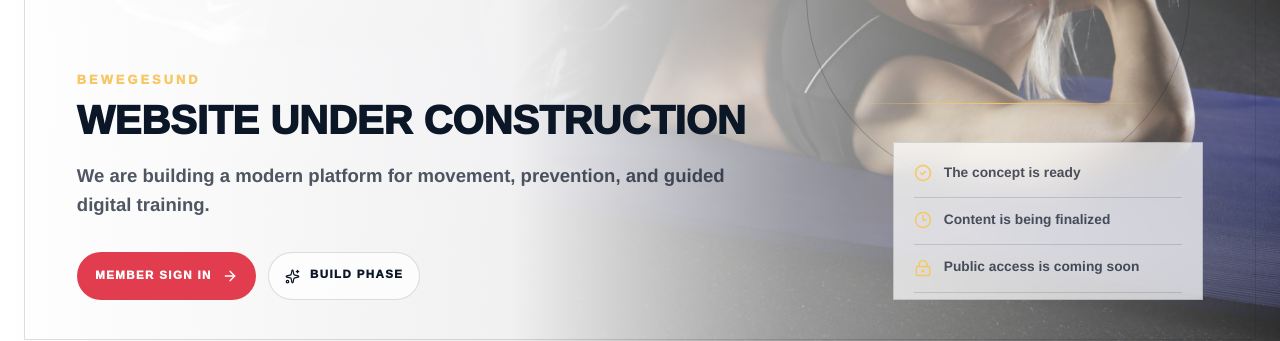
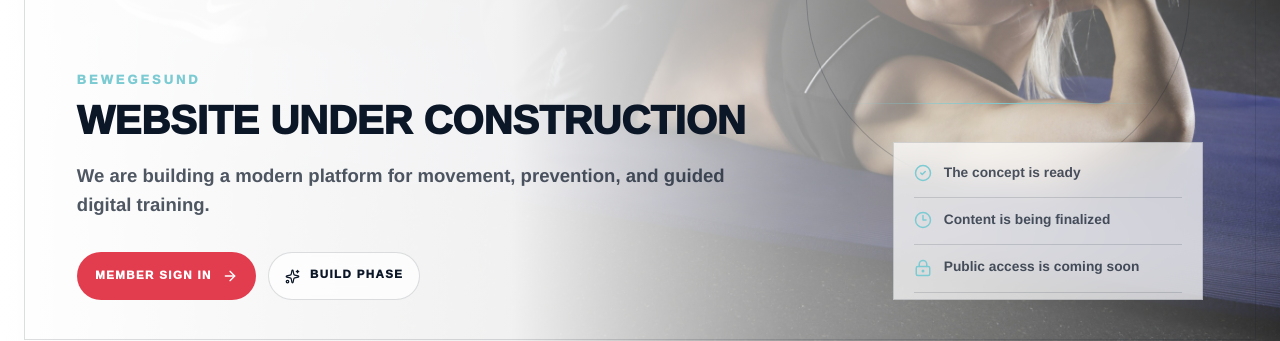
Before and after one commit to djmiro0/BeweGesund, a Next.js app: page /en/nutzungsbedingungen in a window 1280 px wide. Shown: the part 436-777 px from the top of the page. Built offline with nearby package versions, Linux system fonts and the light colour scheme; no server answers.

Commit message:
change color to light blue

```diff
--- a/public/offline.html
+++ b/public/offline.html
@@ -9,7 +9,7 @@
       :root {
         color-scheme: light;
         font-family: Inter, ui-sans-serif, system-ui, -apple-system, BlinkMacSystemFont, "Segoe UI", sans-serif;
-        background: #f5efe4;
+        background: #f4fbff;
         color: #172033;
       }
 
@@ -25,7 +25,7 @@
         padding: 1.25rem;
         background:
           radial-gradient(circle at top right, rgba(155, 43, 66, 0.14), transparent 34rem),
-          #f5efe4;
+          #f4fbff;
       }
 
       main {
--- a/src/app/[locale]/components/AuthTheme.module.css
+++ b/src/app/[locale]/components/AuthTheme.module.css
@@ -1,7 +1,7 @@
 .scope {
   --auth-overlay: rgba(11, 22, 39, 0.58);
-  --auth-panel: #fffaf0;
-  --auth-panel-rgb: 255, 250, 240;
+  --auth-panel: #f4fbff;
+  --auth-panel-rgb: 244, 251, 255;
   --auth-panel-alt: #ffffff;
   --auth-input: #ffffff;
   --auth-text: #0b1627;
@@ -38,7 +38,7 @@
   --auth-google-bg: #f7f1e6;
   --auth-google-text: #0b1627;
   --auth-shadow: rgba(0, 0, 0, 0.42);
-  --auth-highlight-soft: #f6c764;
+  --auth-highlight-soft: #8bd8e2;
 
   --foreground-rgb: 247, 241, 230;
 }
--- a/src/app/manifest.ts
+++ b/src/app/manifest.ts
@@ -9,7 +9,7 @@ export default function manifest(): MetadataRoute.Manifest {
     start_url: "/de",
     scope: "/",
     display: "standalone",
-    background_color: "#f5efe4",
+    background_color: "#f4fbff",
     theme_color: "#9b2b42",
     orientation: "portrait-primary",
     categories: ["fitness", "health", "lifestyle"],
--- a/src/app/theme.css
+++ b/src/app/theme.css
@@ -9,19 +9,19 @@
   --primary: #ffffff;
   --secondary: #e23d4f;
   --tertiary: #88992d;
-  --quaternary: #f6c764;
+  --quaternary: #7ccbd3;
 
   --primary-rgb: 255, 255, 255;
   --secondary-rgb: 226, 61, 79;
   --tertiary-rgb: 136, 153, 45;
-  --quaternary-rgb: 246, 199, 100;
+  --quaternary-rgb: 124, 203, 211;
 
   --page-ink: #0b1627;
   --page-ink-rgb: 11, 22, 39;
-  --page-soft: #fffaf0;
-  --page-soft-rgb: 255, 250, 240;
-  --page-soft-alt: #fff7e7;
-  --page-soft-alt-rgb: 255, 247, 231;
+  --page-soft: #f4fbff;
+  --page-soft-rgb: 244, 251, 255;
+  --page-soft-alt: #edf7fb;
+  --page-soft-alt-rgb: 237, 247, 251;
   --page-cream-1: #ffffff;
   --page-cream-1-rgb: 255, 255, 255;
   --page-cream-2: #ffffff;
@@ -94,7 +94,7 @@
   --ui-border-soft: rgba(var(--foreground-rgb), 0.08);
   --ui-accent: var(--page-accent);
   --ui-accent-soft: rgba(var(--page-accent-rgb), 0.12);
-  --ui-warm: #946414;
+  --ui-warm: #216b78;
   --ui-warm-soft: rgba(var(--page-warm-rgb), 0.18);
   --ui-olive: #586a17;
   --ui-olive-soft: rgba(var(--page-olive-rgb), 0.16);
@@ -135,8 +135,8 @@
   --page-accent-rgb: 226, 61, 79;
   --page-olive: #a5b44a;
   --page-olive-rgb: 165, 180, 74;
-  --page-warm: #f6c764;
-  --page-warm-rgb: 246, 199, 100;
+  --page-warm: #8bd8e2;
+  --page-warm-rgb: 139, 216, 226;
   --page-ink: #f7f1e6;
   --page-ink-rgb: 247, 241, 230;
   --page-soft: #111f34;
```
Also changed, not shown: 1 other file (tests, documents, lock files or other folders).
